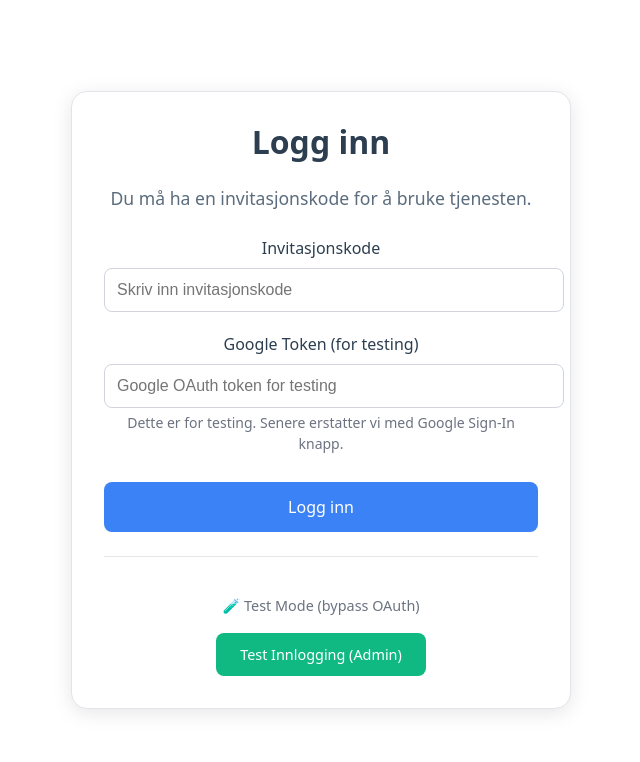
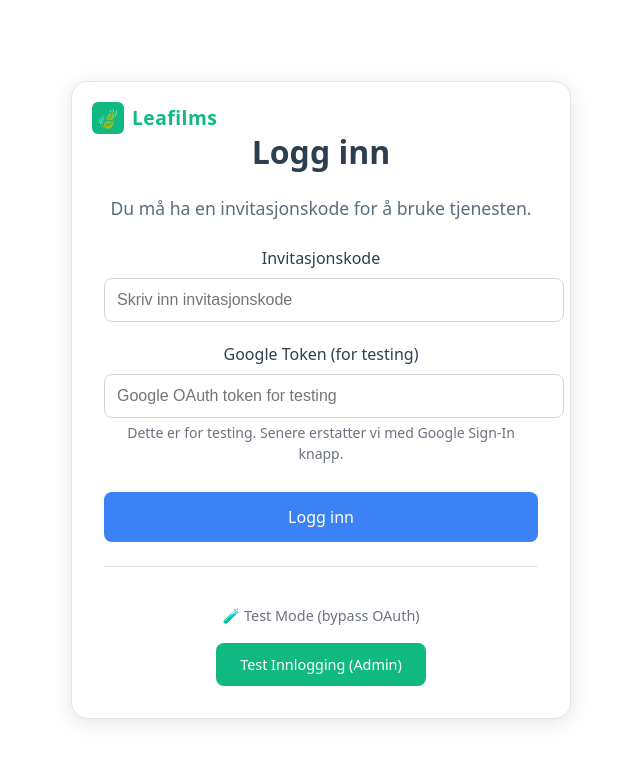
Before and after one commit to magnusnord99/pristilbud_generator, a React (Vite) app in the folder frontend/: page /login in a window 1280 px wide. Shown: the top 762 px of the page, without its empty margins (319-959 px from the left). Built offline with nearby package versions, Linux system fonts and the light colour scheme; no server answers.

Commit message:
Add Leafilms logo to all pages - positioned top-left with consistent styling

```diff
--- a/frontend/src/pages/ImagesPage.tsx
+++ b/frontend/src/pages/ImagesPage.tsx
@@ -15,13 +15,48 @@ export default function ImagesPage() {
         height: '100%',
         display: 'flex',
         flexDirection: 'column',
-        justifyContent: 'center'
+        justifyContent: 'center',
+        position: 'relative'
       }}>
+        {/* Leafilms Logo */}
+        <div style={{
+          position: 'absolute',
+          top: '20px',
+          left: '20px',
+          display: 'flex',
+          alignItems: 'center',
+          gap: '8px'
+        }}>
+          <div style={{
+            width: '32px',
+            height: '32px',
+            backgroundColor: '#10b981',
+            borderRadius: '6px',
+            display: 'flex',
+            alignItems: 'center',
+            justifyContent: 'center',
+            color: 'white',
+            fontWeight: 'bold',
+            fontSize: '18px'
+          }}>
+            🍃
+          </div>
+          <span style={{
+            color: '#10b981',
+            fontWeight: '700',
+            fontSize: '1.2rem',
+            letterSpacing: '0.5px'
+          }}>
+            Leafilms
+          </span>
+        </div>
+
         <h1 style={{
           margin: '0 0 20px 0',
           color: '#2c3e50',
           fontSize: '2rem',
-          fontWeight: '600'
+          fontWeight: '600',
+          marginTop: '20px'
         }}>Bilder</h1>
         <p style={{
           margin: '0 0 16px 0',
--- a/frontend/src/pages/LoginPage.tsx
+++ b/frontend/src/pages/LoginPage.tsx
@@ -112,14 +112,49 @@ export default function LoginPage() {
         borderRadius: '16px',
         padding: '32px',
         boxShadow: '0 4px 20px rgba(0, 0, 0, 0.1)',
-        border: '1px solid #e1e5e9'
+        border: '1px solid #e1e5e9',
+        position: 'relative'
       }}>
+        {/* Leafilms Logo */}
+        <div style={{
+          position: 'absolute',
+          top: '20px',
+          left: '20px',
+          display: 'flex',
+          alignItems: 'center',
+          gap: '8px'
+        }}>
+          <div style={{
+            width: '32px',
+            height: '32px',
+            backgroundColor: '#10b981',
+            borderRadius: '6px',
+            display: 'flex',
+            alignItems: 'center',
+            justifyContent: 'center',
+            color: 'white',
+            fontWeight: 'bold',
+            fontSize: '18px'
+          }}>
+            🍃
+          </div>
+          <span style={{
+            color: '#10b981',
+            fontWeight: '700',
+            fontSize: '1.2rem',
+            letterSpacing: '0.5px'
+          }}>
+            Leafilms
+          </span>
+        </div>
+
         <h1 style={{
           margin: '0 0 24px 0',
           color: '#2c3e50',
           fontSize: '2rem',
           fontWeight: '600',
-          textAlign: 'center'
+          textAlign: 'center',
+          marginTop: '20px'
         }}>
           Logg inn
         </h1>
--- a/frontend/src/pages/OfferPage.tsx
+++ b/frontend/src/pages/OfferPage.tsx
@@ -100,15 +100,51 @@ export default function OfferPage() {
       padding: '32px',
       boxShadow: '0 4px 20px rgba(0, 0, 0, 0.1)',
       border: '1px solid #e1e5e9',
-      minHeight: '400px'
+      minHeight: '400px',
+      position: 'relative'
     }}>
+      {/* Leafilms Logo */}
+      <div style={{
+        position: 'absolute',
+        top: '20px',
+        left: '20px',
+        display: 'flex',
+        alignItems: 'center',
+        gap: '8px'
+      }}>
+        <div style={{
+          width: '32px',
+          height: '32px',
+          backgroundColor: '#10b981',
+          borderRadius: '6px',
+          display: 'flex',
+          alignItems: 'center',
+          justifyContent: 'center',
+          color: 'white',
+          fontWeight: 'bold',
+          fontSize: '18px'
+        }}>
+          🍃
+        </div>
+        <span style={{
+          color: '#10b981',
+          fontWeight: '700',
+          fontSize: '1.2rem',
+          letterSpacing: '0.5px'
+        }}>
+          Leafilms
+        </span>
+      </div>
+
       <h1 style={{
         margin: '0 0 24px 0',
         color: '#2c3e50',
         fontSize: '2rem',
-        fontWeight: '600'
+        fontWeight: '600',
+        textAlign: 'center',
+        marginTop: '20px'
       }}>
-        🎬 Generer Pristilbud
+        Generer Pristilbud
       </h1>
 
       <p style={{
--- a/frontend/src/pages/ProjectDescPage.tsx
+++ b/frontend/src/pages/ProjectDescPage.tsx
@@ -308,14 +308,49 @@ export default function ProjectDescPage() {
         borderRadius: '16px',
         padding: '32px',
         boxShadow: '0 4px 20px rgba(0, 0, 0, 0.1)',
-        border: '1px solid #e1e5e9'
+        border: '1px solid #e1e5e9',
+        position: 'relative'
       }}>
+        {/* Leafilms Logo */}
+        <div style={{
+          position: 'absolute',
+          top: '20px',
+          left: '20px',
+          display: 'flex',
+          alignItems: 'center',
+          gap: '8px'
+        }}>
+          <div style={{
+            width: '32px',
+            height: '32px',
+            backgroundColor: '#10b981',
+            borderRadius: '6px',
+            display: 'flex',
+            alignItems: 'center',
+            justifyContent: 'center',
+            color: 'white',
+            fontWeight: 'bold',
+            fontSize: '18px'
+          }}>
+            🍃
+          </div>
+          <span style={{
+            color: '#10b981',
+            fontWeight: '700',
+            fontSize: '1.2rem',
+            letterSpacing: '0.5px'
+          }}>
+            Leafilms
+          </span>
+        </div>
+
         <h1 style={{
           margin: '0 0 24px 0',
           color: '#2c3e50',
           fontSize: '2rem',
           fontWeight: '600',
-          textAlign: 'center'
+          textAlign: 'center',
+          marginTop: '20px'
         }}>
           Generer Prosjektbeskrivelse
         </h1>
```
